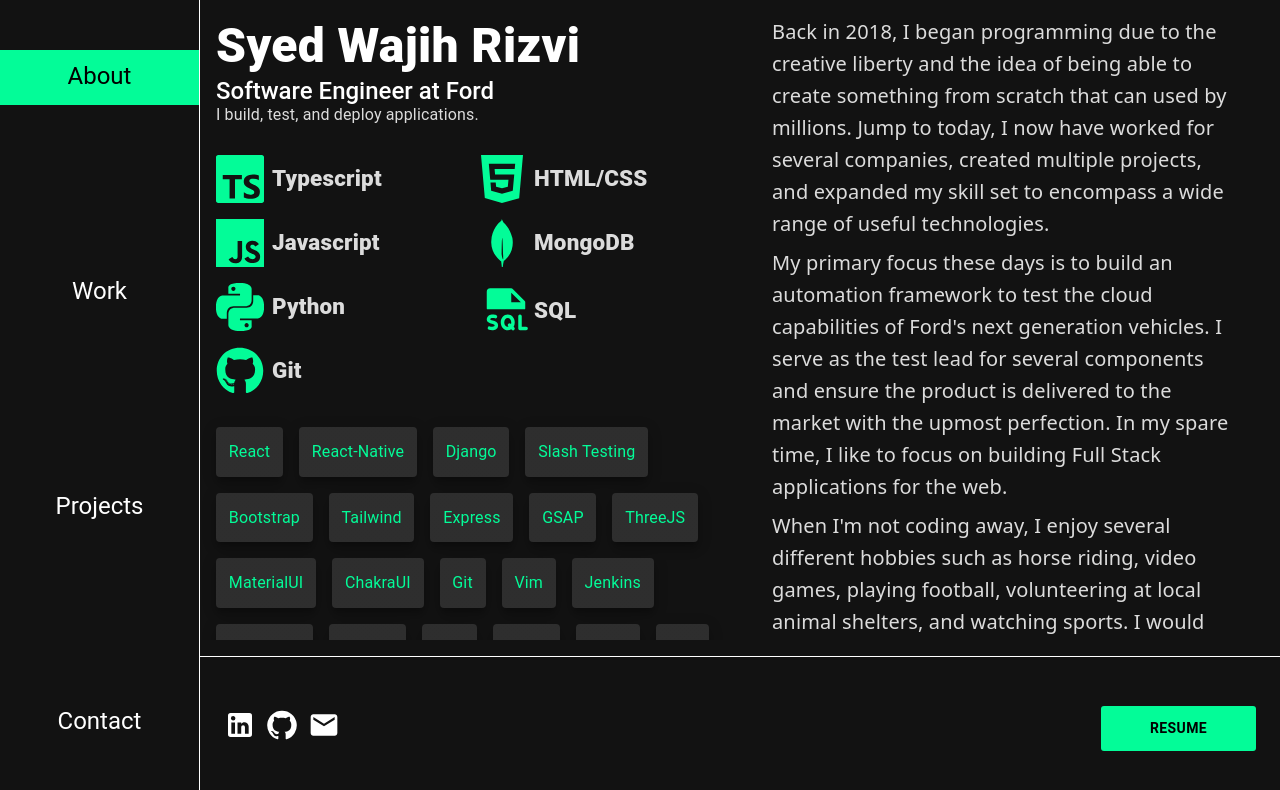
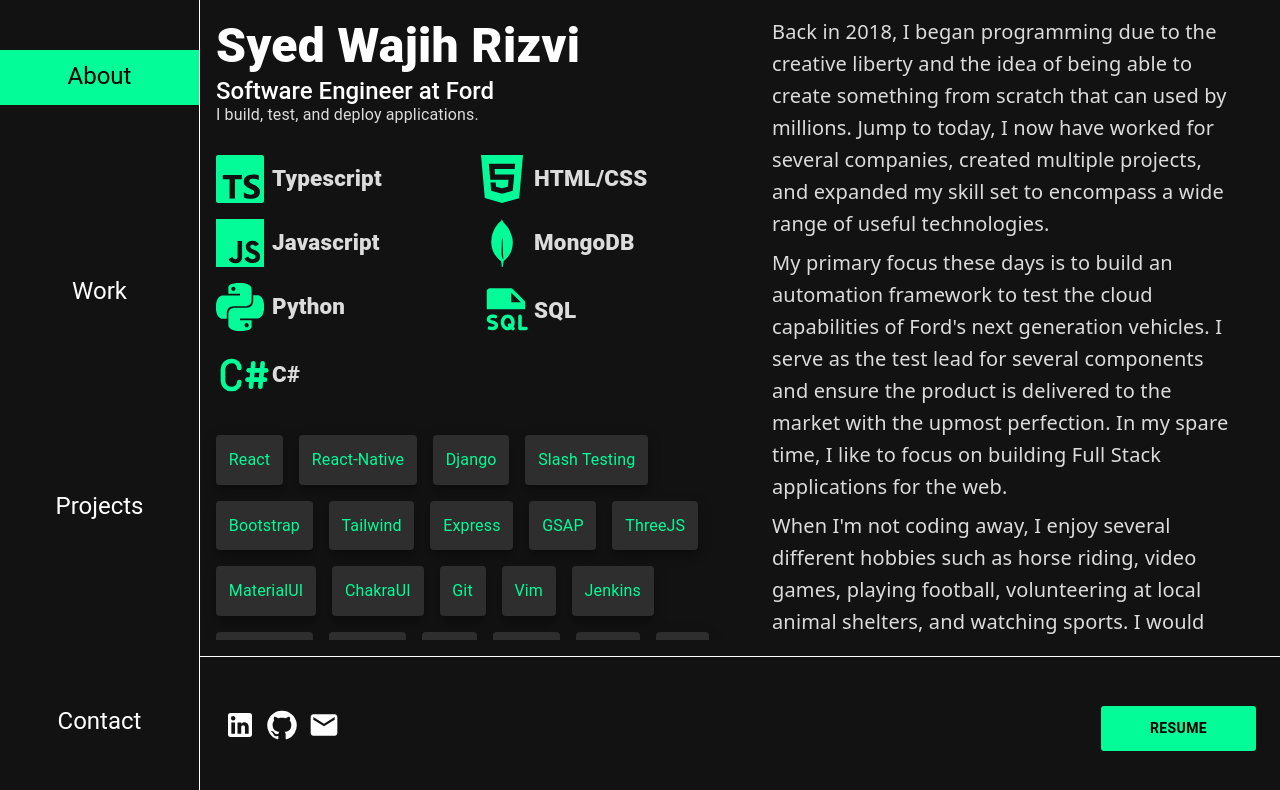
Before and after one commit to syedwajihrizvi/Portfolio, a React (Vite) app: page / in a window 1280 px wide. Shown: the top 790 px of the page. Built offline with nearby package versions, Linux system fonts and the light colour scheme.

Commit message:
Added C#

```diff
--- a/src/components/about/About.tsx
+++ b/src/components/about/About.tsx
@@ -3,7 +3,7 @@
 import Typography from "@mui/material/Typography"
 import { List, ListItem, ListItemText, ListItemIcon, Paper } from "@mui/material"
 import { SiTypescript, SiPython, SiJavascript, SiHtml5, SiMongodb } from "react-icons/si";
-import { FaGithub } from "react-icons/fa6";
+import { TbBrandCSharp } from "react-icons/tb"
 import { PiFileSqlFill } from "react-icons/pi";
 import { motion } from 'framer-motion'
 import waterlooLogo from "../../assets/images/about/uni.png"
@@ -90,10 +90,10 @@
                             </ListItem>
                             <ListItem className="list__item" alignItems="center">
                                 <ListItemIcon>
-                                        <FaGithub color="#03fc98" fontSize='3rem'/>
+                                        <TbBrandCSharp color="#03fc98" fontSize='3.5rem'/>
                                 </ListItemIcon>
                                 <ListItemText
-                                    primary={<Typography fontWeight="900" className="skill__title">Git</Typography>}/>
+                                    primary={<Typography fontWeight="900" className="skill__title">C#</Typography>}/>
                             </ListItem>
                         </List>
                         <List className="list">
```
